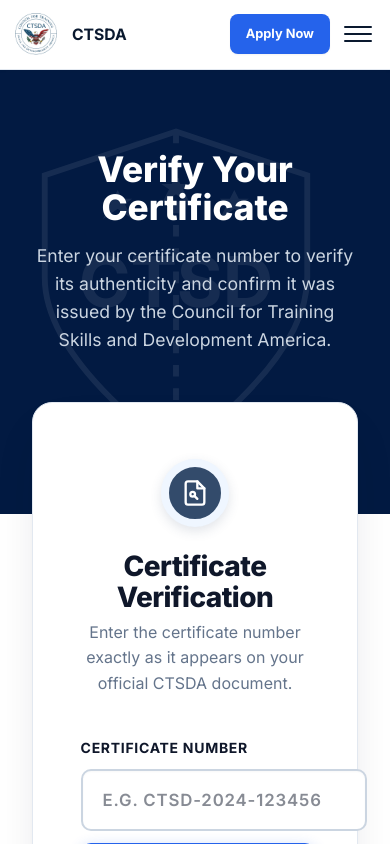
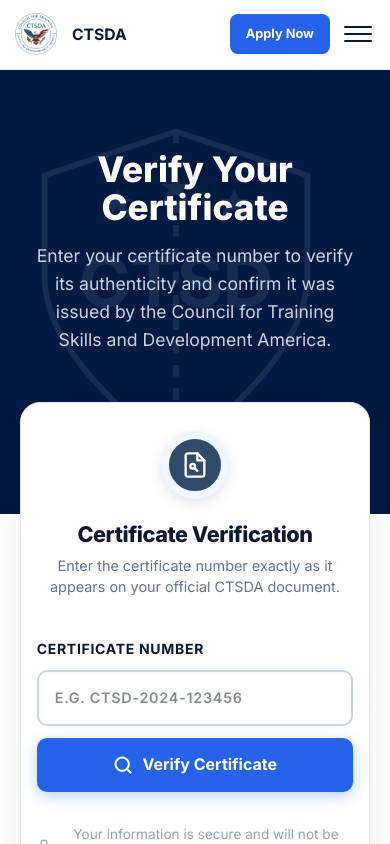
Before and after one commit to jflowdking212/ctsda, a Next.js app in the folder apps/web/: page /verify in a window 390 px wide. Shown: the top 844 px of the page. Built offline with nearby package versions, Linux system fonts and the light colour scheme.

Commit message:
Fix mobile responsiveness and word wrap for Contact and Verify Certificate pages

```diff
--- a/apps/web/src/components/isolated-certificate-verifier.tsx
+++ b/apps/web/src/components/isolated-certificate-verifier.tsx
@@ -131,7 +131,7 @@ export function IsolatedCertificateVerifier({
       </section>
 
       {/* Content Area */}
-      <div style={{ maxWidth: '1200px', width: '92%', margin: '-7rem auto 0', padding: '0 1rem', position: 'relative', zIndex: 20 }}>
+      <div style={{ maxWidth: '1200px', width: '94%', margin: '-7rem auto 0', padding: '0 0.5rem', position: 'relative', zIndex: 20, boxSizing: 'border-box' }}>
 
         {!hasResult ? (
           /* Search State */
@@ -141,12 +141,14 @@ export function IsolatedCertificateVerifier({
                 backgroundColor: '#ffffff',
                 borderRadius: '1.25rem',
                 boxShadow: '0 25px 50px -12px rgba(15, 23, 42, 0.12), 0 4px 6px -2px rgba(15, 23, 42, 0.04)',
-                padding: '3.5rem 3rem',
+                padding: 'clamp(1.75rem, 5vw, 3.5rem) clamp(1rem, 4vw, 2.5rem)',
                 maxWidth: '900px',
                 width: '100%',
                 margin: '0 auto 4rem',
                 border: '1px solid #e2e8f0',
                 textAlign: 'center',
+                boxSizing: 'border-box',
+                overflow: 'hidden',
               }}
             >
               <div style={{
@@ -163,21 +165,21 @@ export function IsolatedCertificateVerifier({
                   <line x1="11.5" y1="14.5" x2="14" y2="17"></line>
                 </svg>
               </div>
-              <h2 style={{ fontSize: '1.75rem', fontWeight: 800, color: '#0f172a', marginBottom: '0.5rem', letterSpacing: '-0.02em' }}>
+              <h2 style={{ fontSize: 'clamp(1.35rem, 4vw, 1.75rem)', fontWeight: 800, color: '#0f172a', marginBottom: '0.5rem', letterSpacing: '-0.02em' }}>
                 Certificate Verification
               </h2>
-              <p style={{ color: '#64748b', marginBottom: '2.5rem', fontSize: '1rem', maxWidth: '600px', margin: '0 auto 2.5rem' }}>
+              <p style={{ color: '#64748b', marginBottom: '2.5rem', fontSize: 'clamp(0.9rem, 3vw, 1rem)', maxWidth: '600px', margin: '0 auto 2.5rem', lineHeight: 1.5 }}>
                 Enter the certificate number exactly as it appears on your official CTSDA document.
               </p>
 
-              <form onSubmit={handleSubmit} style={{ textAlign: 'left', maxWidth: '750px', margin: '0 auto' }}>
+              <form onSubmit={handleSubmit} style={{ textAlign: 'left', maxWidth: '750px', margin: '0 auto', width: '100%', boxSizing: 'border-box' }}>
                 <label
                   htmlFor="certificate-number-input"
                   style={{ display: 'block', fontSize: '0.875rem', fontWeight: 700, color: '#0f172a', marginBottom: '0.6rem', textTransform: 'uppercase', letterSpacing: '0.05em' }}
                 >
                   Certificate Number
                 </label>
-                <div style={{ display: 'flex', gap: '0.75rem', flexWrap: 'wrap', alignItems: 'center' }}>
+                <div style={{ display: 'flex', gap: '0.75rem', flexWrap: 'wrap', alignItems: 'stretch', width: '100%', boxSizing: 'border-box' }}>
                   <input
                     id="certificate-number-input"
                     value={token}
@@ -185,9 +187,12 @@ export function IsolatedCertificateVerifier({
                     placeholder="E.G. CTSD-2024-123456"
                     disabled={loading}
                     style={{
-                      flex: '1 1 300px',
-                      padding: '1rem 1.25rem',
-                      fontSize: '1.05rem',
+                      flex: '1 1 200px',
+                      minWidth: 0,
+                      width: '100%',
+                      boxSizing: 'border-box',
+                      padding: '0.9rem 1rem',
+                      fontSize: 'clamp(0.9rem, 3.5vw, 1.05rem)',
                       borderRadius: '0.625rem',
                       border: '2px solid #cbd5e1',
                       backgroundColor: '#ffffff',
@@ -213,11 +218,15 @@ export function IsolatedCertificateVerifier({
                     type="submit"
                     disabled={loading}
                     style={{
-                      padding: '1rem 2rem',
+                      flex: '1 1 180px',
+                      width: '100%',
+                      maxWidth: '100%',
+                      boxSizing: 'border-box',
+                      padding: '0.9rem 1.5rem',
                       backgroundColor: '#2563eb',
                       color: '#ffffff',
                       fontWeight: 700,
-                      fontSize: '1.05rem',
+                      fontSize: '1rem',
                       borderRadius: '0.625rem',
                       border: 'none',
                       cursor: loading ? 'not-allowed' : 'pointer',
@@ -228,7 +237,6 @@ export function IsolatedCertificateVerifier({
                       boxShadow: '0 4px 14px rgba(37, 99, 235, 0.3)',
                       transition: 'all 0.2s',
                       whiteSpace: 'nowrap',
-                      flex: '0 0 auto',
                     }}
                     onMouseOver={(e) => {
                       if (!loading) e.currentTarget.style.backgroundColor = '#1d4ed8';
```
Also changed, not shown: apps/web/src/app/contact/page.tsx (+49 -29 lines).
